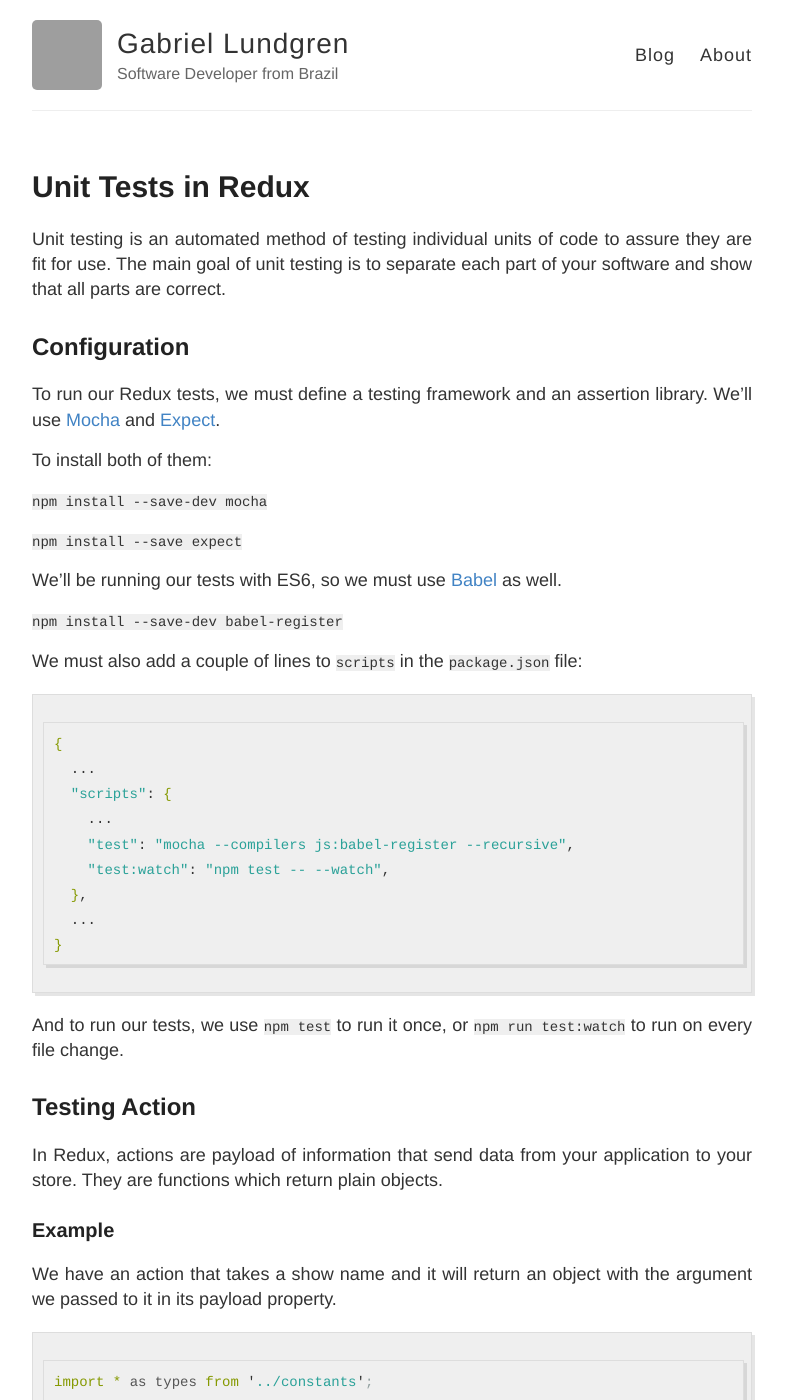
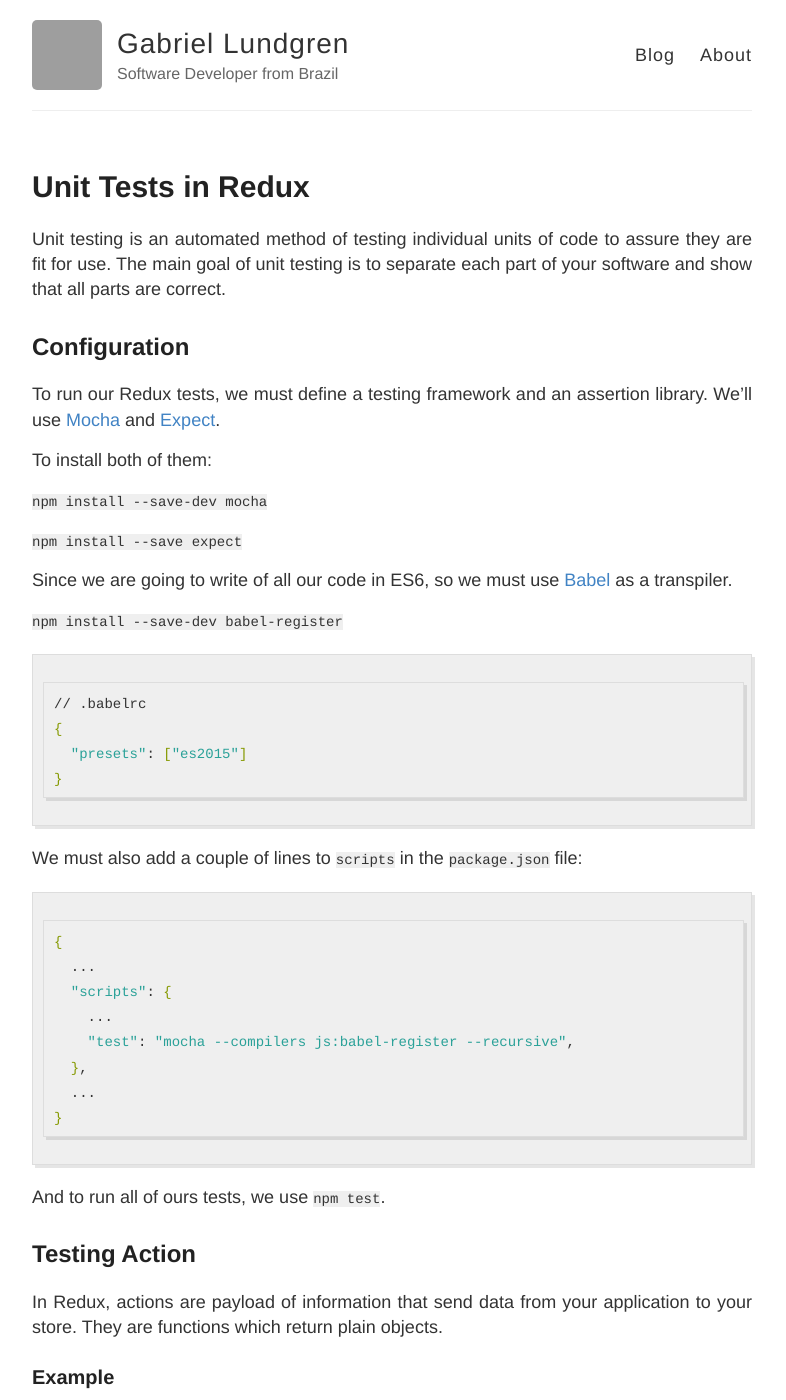
Before and after one commit to glundgren93/glundgren93.github.io, a Jekyll site: the page built from _posts/2016-6-7-Tests-Redux.md, in a window 1280 px wide and 1400 px high. Shown: the whole window, without its empty margins (248-1034 px from the left). Built offline with Jekyll 4.4.1, drawn with Linux system fonts in a browser that asks for light colours; comment, search, counter and statistics services are not loaded; grey boxes are pictures that could not be loaded.

Commit message:
minor adjustments

````diff
--- a/_posts/2016-6-7-Tests-Redux.md
+++ b/_posts/2016-6-7-Tests-Redux.md
@@ -15,10 +15,16 @@ To install both of them:
 `npm install --save expect`
 
 
-We'll be running our tests with ES6, so we must use [Babel](http://babeljs.io/) as well.
+Since we are going to write of all our code in ES6, so we must use [Babel](http://babeljs.io/) as a transpiler.
 
 `npm install --save-dev babel-register`
 
+```bash
+// .babelrc
+{
+  "presets": ["es2015"]
+}
+```
 
 We must also add a couple of lines to `scripts` in the `package.json` file:
 
@@ -28,12 +34,11 @@ We must also add a couple of lines to `scripts` in the `package.json` file:
   "scripts": {
     ...
     "test": "mocha --compilers js:babel-register --recursive",
-    "test:watch": "npm test -- --watch",
   },
   ...
 }
 ```
-And to run our tests, we use `npm test` to run it once, or `npm run test:watch` to run on every file change.
+And to run all of ours tests, we use `npm test`.
 
 ## Testing Action
 In Redux, actions are payload of information that send data from your application to your store. They are functions which return plain objects.
````
